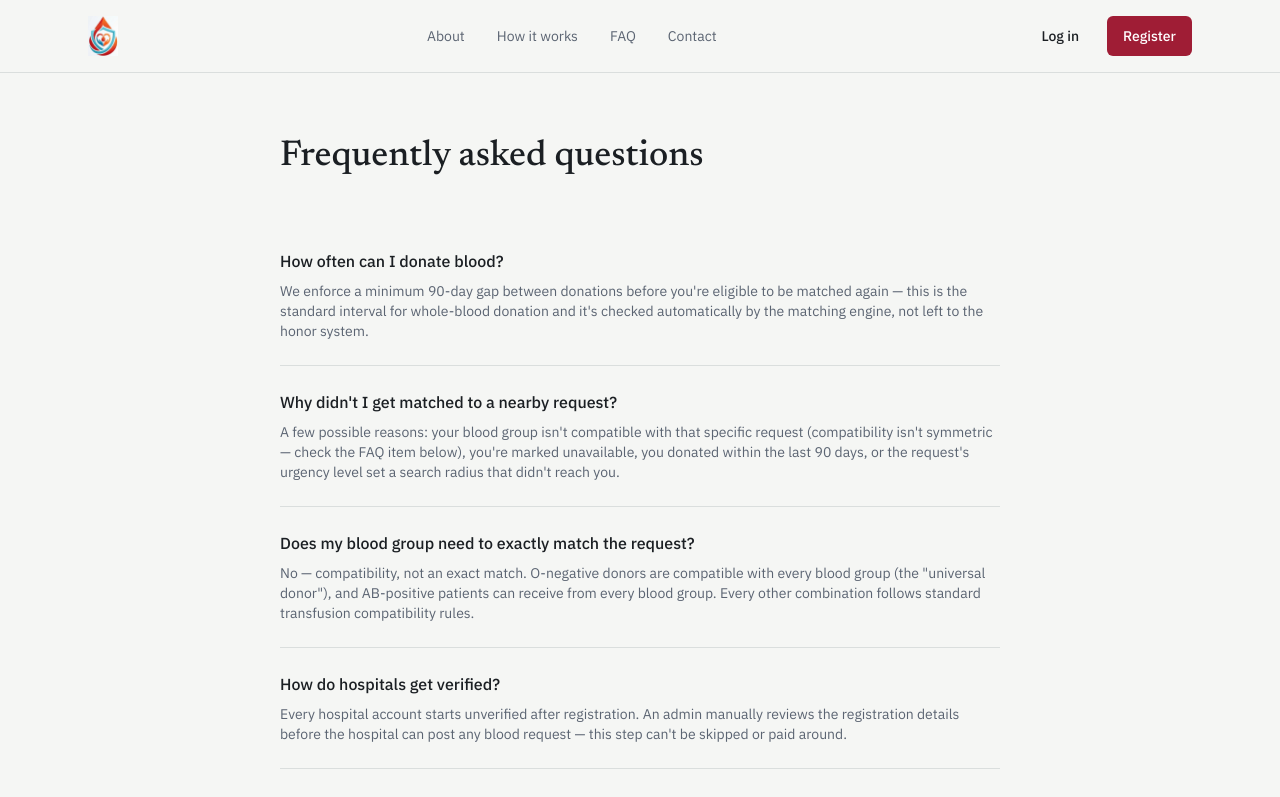
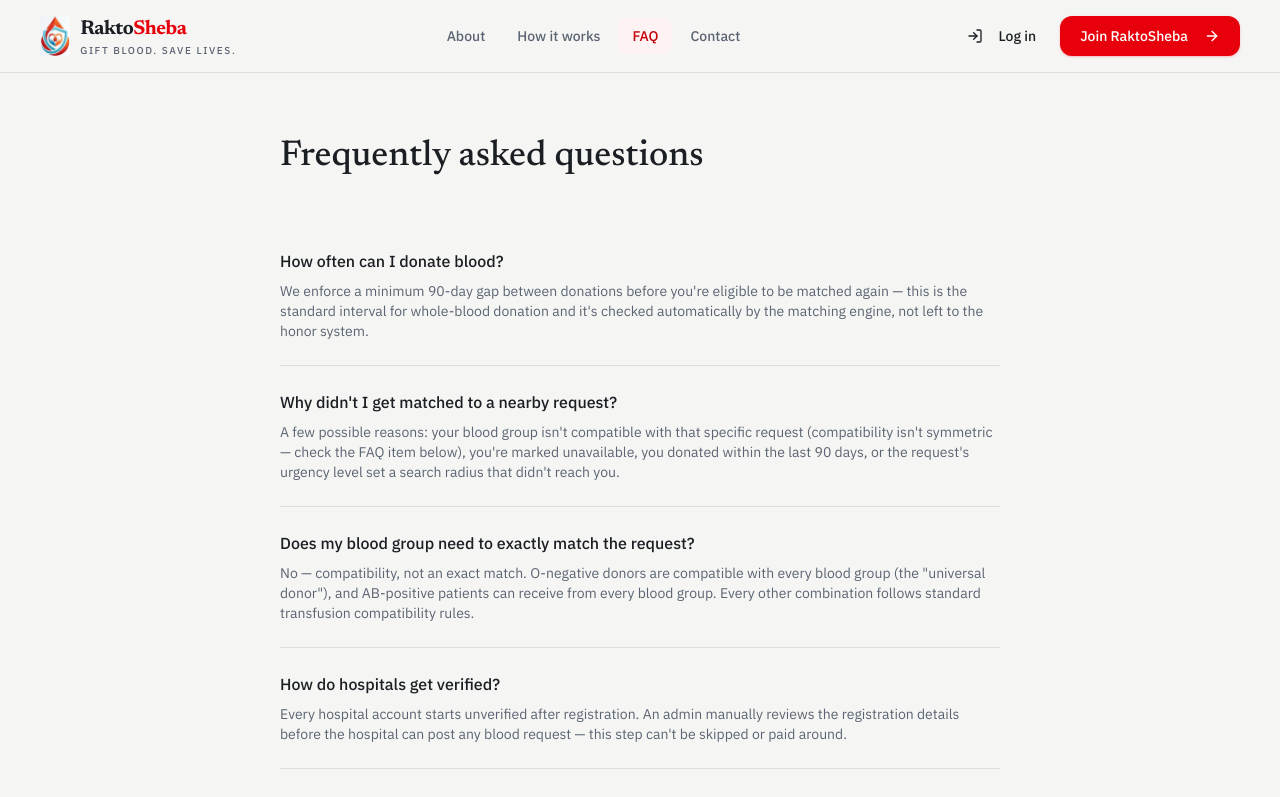
Before and after one commit to islamSorifulhero/Blood-Donation-Frontend, a Next.js app: page /faq in a window 1280 px wide. Shown: the top 797 px of the page. Built offline with nearby package versions, Linux system fonts and the light colour scheme.

Commit message:
responsive mobile menu, sticky header, backdrop blur, polished logo section mobile-friendly navigation added

```diff
--- a/components/layout/public-nav.tsx
+++ b/components/layout/public-nav.tsx
@@ -1,31 +1,167 @@
+
+"use client";
+
+import { useState } from "react";
 import Link from "next/link";
+import { usePathname } from "next/navigation";
+import {
+  Menu,
+  X,
+  ArrowRight,
+  HeartPulse,
+  LogIn,
+} from "lucide-react";
+
 import { Button } from "@/components/ui/button";
 
+const navLinks = [
+  { href: "/about", label: "About" },
+  { href: "/how-it-works", label: "How it works" },
+  { href: "/faq", label: "FAQ" },
+  { href: "/contact", label: "Contact" },
+];
+
 export function PublicNav() {
+  const pathname = usePathname();
+  const [mobileMenuOpen, setMobileMenuOpen] = useState(false);
+
+  const isActive = (href: string) =>
+    pathname === href || pathname.startsWith(`${href}/`);
+
   return (
-    <header className="border-b border-border">
-      <div className="mx-auto flex max-w-6xl items-center justify-between px-6 py-4">
-        <Link href="/" className="font-display text-xl">
+    <header className="sticky top-0 z-50 border-b border-border/70 bg-background/90 backdrop-blur-xl">
+      <div className="mx-auto flex h-[72px] max-w-7xl items-center justify-between gap-4 px-5 sm:px-8 lg:px-10">
+        {/* Logo */}
+        <Link
+          href="/"
+          aria-label="RaktoSheba home"
+          className="flex shrink-0 items-center gap-2.5"
+          onClick={() => setMobileMenuOpen(false)}
+        >
           <img
             src="/Raktaseba-logo.jpg"
             alt="RaktoSheba Logo"
-            className="h-10 w-auto" />
+            className="h-10 w-auto object-contain"
+          />
+
+          <div className="hidden sm:block">
+            <span className="block font-display text-xl font-bold tracking-tight text-foreground">
+              Rakto<span className="text-red-600">Sheba</span>
+            </span>
+            <span className="block text-[10px] font-medium tracking-[0.16em] text-muted-foreground">
+              GIFT BLOOD. SAVE LIVES.
+            </span>
+          </div>
         </Link>
-        <nav className="hidden items-center gap-8 text-sm text-muted-foreground md:flex">
-          <Link href="/about" className="hover:text-foreground">About</Link>
-          <Link href="/how-it-works" className="hover:text-foreground">How it works</Link>
-          <Link href="/faq" className="hover:text-foreground">FAQ</Link>
-          <Link href="/contact" className="hover:text-foreground">Contact</Link>
+
+        {/* Desktop Navigation */}
+        <nav
+          aria-label="Main navigation"
+          className="hidden items-center gap-1 lg:flex"
+        >
+          {navLinks.map((link) => (
+            <Link
+              key={link.href}
+              href={link.href}
+              aria-current={isActive(link.href) ? "page" : undefined}
+              className={`rounded-lg px-3.5 py-2 text-sm font-medium transition-colors ${isActive(link.href)
+                  ? "bg-red-50 text-red-700 dark:bg-red-950/50 dark:text-red-300"
+                  : "text-muted-foreground hover:bg-muted hover:text-foreground"
+                }`}
+            >
+              {link.label}
+            </Link>
+          ))}
         </nav>
-        <div className="flex items-center gap-3">
-          <Button variant="ghost" asChild>
-            <Link href="/login">Log in</Link>
+
+        {/* Desktop Actions */}
+        <div className="hidden items-center gap-2 sm:flex">
+          <Button variant="ghost" asChild className="rounded-xl">
+            <Link href="/login">
+              <LogIn className="mr-2 size-4" />
+              Log in
+            </Link>
           </Button>
-          <Button asChild>
-            <Link href="/register">Register</Link>
+
+          <Button
+            asChild
+            className="rounded-xl bg-red-600 px-5 text-white shadow-sm shadow-red-600/20 hover:bg-red-700"
+          >
+            <Link href="/register">
+              Join RaktoSheba
+              <ArrowRight className="ml-2 size-4" />
+            </Link>
           </Button>
         </div>
+
+        {/* Mobile Menu Toggle */}
+        <button
+          type="button"
+          aria-label={mobileMenuOpen ? "Close menu" : "Open menu"}
+          aria-expanded={mobileMenuOpen}
+          aria-controls="mobile-navigation"
+          onClick={() => setMobileMenuOpen((open) => !open)}
+          className="flex size-10 items-center justify-center rounded-xl border border-border text-foreground transition-colors hover:bg-muted sm:hidden"
+        >
+          {mobileMenuOpen ? (
+            <X className="size-5" />
+          ) : (
+            <Menu className="size-5" />
+          )}
+        </button>
       </div>
+
+      {/* Mobile Navigation */}
+      {mobileMenuOpen && (
+        <div
+          id="mobile-navigation"
+          className="border-t border-border/70 bg-background px-5 pb-5 pt-3 shadow-lg sm:hidden"
+        >
+          <nav
+            aria-label="Mobile navigation"
+            className="flex flex-col gap-1"
+          >
+            {navLinks.map((link) => (
+              <Link
+                key={link.href}
+                href={link.href}
+                aria-current={isActive(link.href) ? "page" : undefined}
+                onClick={() => setMobileMenuOpen(false)}
+                className={`rounded-xl px-4 py-3 text-sm font-medium transition-colors ${isActive(link.href)
+                    ? "bg-red-50 text-red-700 dark:bg-red-950/50 dark:text-red-300"
+                    : "text-muted-foreground hover:bg-muted hover:text-foreground"
+                  }`}
+              >
+                {link.label}
+              </Link>
+            ))}
+          </nav>
+
+          <div className="mt-4 grid grid-cols-2 gap-3 border-t border-border pt-4">
+            <Button variant="outline" asChild className="rounded-xl">
+              <Link
+                href="/login"
+                onClick={() => setMobileMenuOpen(false)}
+              >
+                Log in
+              </Link>
+            </Button>
+
+            <Button
+              asChild
+              className="rounded-xl bg-red-600 text-white hover:bg-red-700"
+            >
+              <Link
+                href="/register"
+                onClick={() => setMobileMenuOpen(false)}
+              >
+                <HeartPulse className="mr-2 size-4" />
+                Register
+              </Link>
+            </Button>
+          </div>
+        </div>
+      )}
     </header>
   );
 }
```
